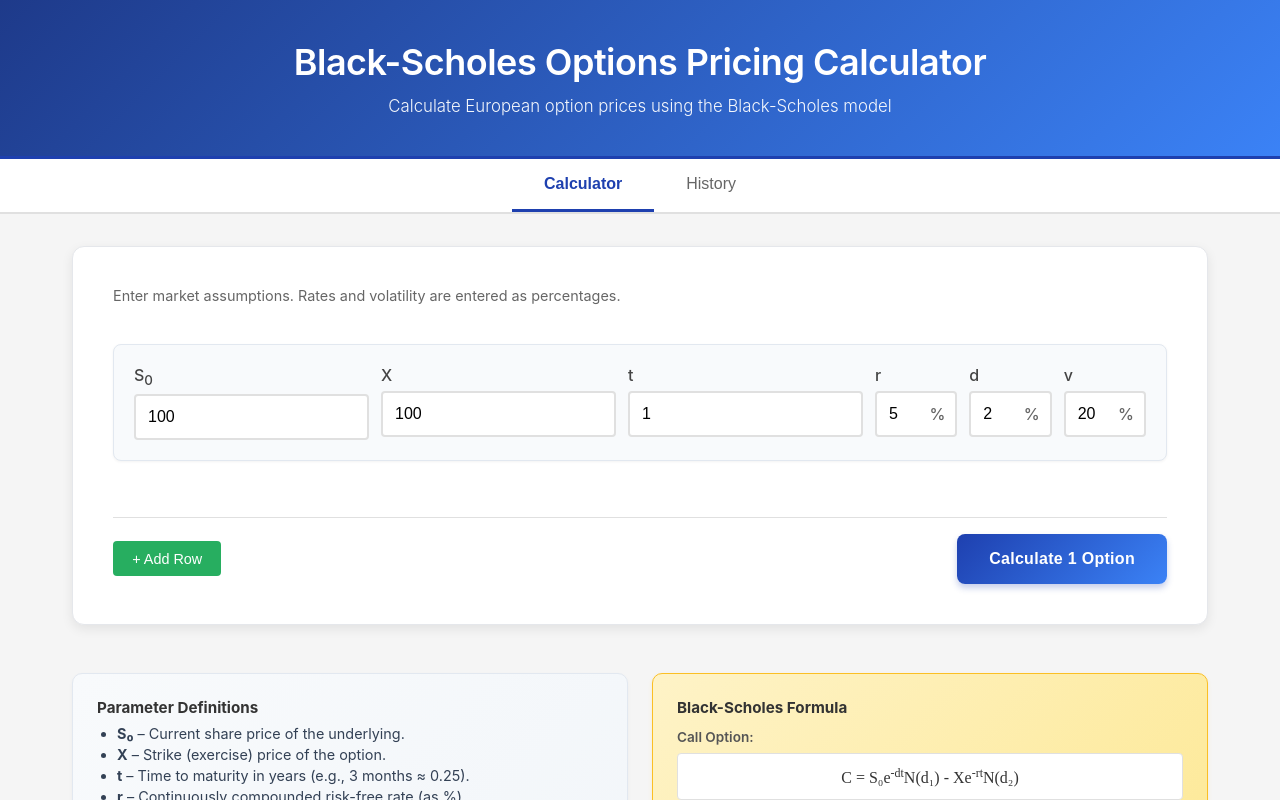
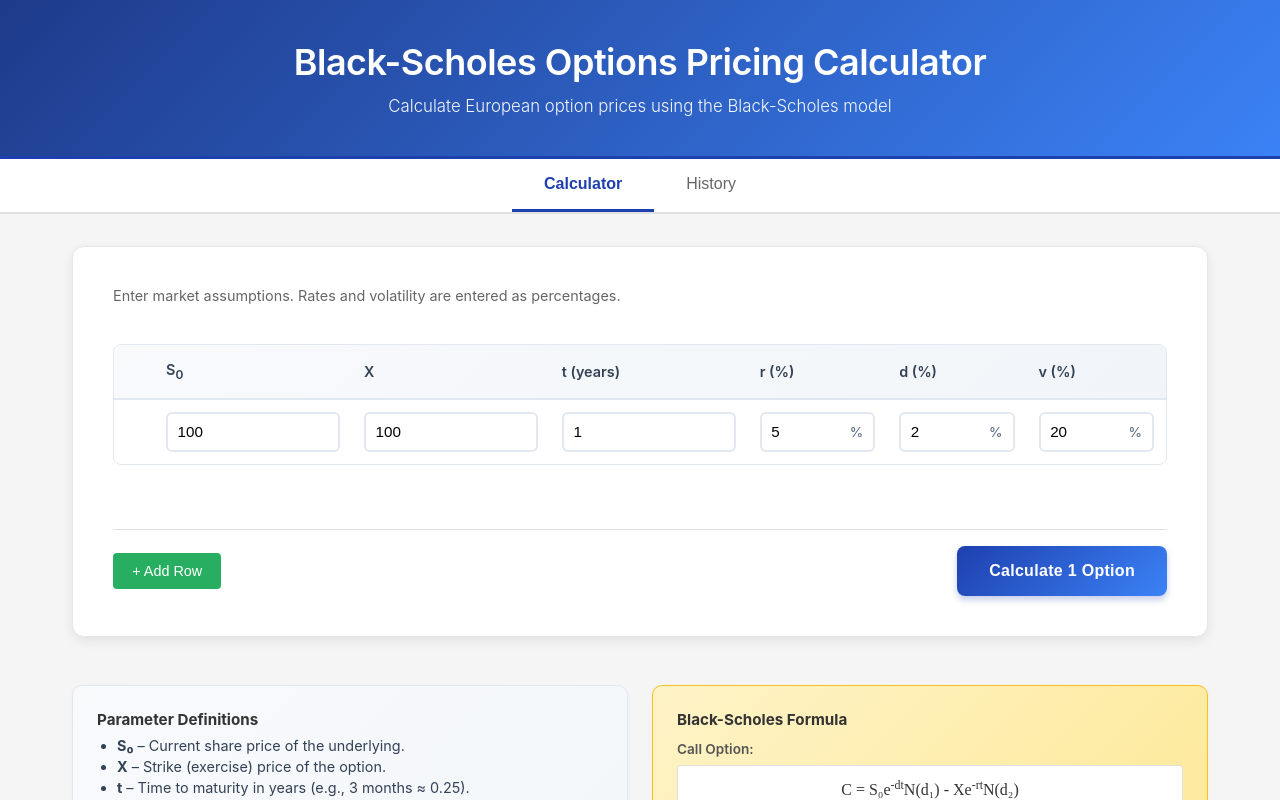
Before and after one commit to Jassie22/Touchstone-Advisory---assessment, a React (Create React App) app in the folder frontend/: page / in a window 1280 px wide. Shown: the top 800 px of the page. Built offline with nearby package versions, Linux system fonts and the light colour scheme; no server answers.

Commit message:
refactor: convert calculator to table format with headers, move results above parameter definitions

```diff
--- a/frontend/src/App.css
+++ b/frontend/src/App.css
@@ -69,6 +69,8 @@
   display: flex;
   flex-direction: column;
   gap: 2rem;
+  max-width: 1400px;
+  margin: 0 auto;
 }
 
 .calculator-form {
@@ -145,33 +147,59 @@
   gap: 1.5rem;
 }
 
-.form-grid-compact {
-  display: grid;
-  grid-template-columns: repeat(6, 1fr);
-  gap: 0.75rem;
-  align-items: start;
+.calculator-table-container {
+  overflow-x: auto;
+  margin-bottom: 1.5rem;
+  border: 1px solid #e2e8f0;
+  border-radius: 8px;
+  background: white;
 }
 
-.calculator-rows {
-  display: flex;
-  flex-direction: column;
-  gap: 1rem;
-  margin-bottom: 1rem;
+.calculator-table {
+  width: 100%;
+  border-collapse: collapse;
+  font-size: 0.95rem;
 }
 
-.calculator-row {
-  position: relative;
-  padding: 1.25rem;
-  background-color: #f8fafc;
-  border-radius: 8px;
-  border: 1px solid #e2e8f0;
-  box-shadow: 0 1px 3px rgba(0, 0, 0, 0.05);
+.calculator-table thead {
+  background: linear-gradient(135deg, #f8fafc 0%, #f1f5f9 100%);
+  border-bottom: 2px solid #e2e8f0;
 }
 
-.remove-row-btn {
-  position: absolute;
-  top: 0.5rem;
-  right: 0.5rem;
+.calculator-table th {
+  padding: 1rem 0.75rem;
+  text-align: left;
+  font-weight: 600;
+  color: #334155;
+  font-size: 0.9rem;
+  white-space: nowrap;
+}
+
+.calculator-table th:first-child {
+  width: 40px;
+  text-align: center;
+}
+
+.calculator-table td {
+  padding: 0.75rem;
+  border-bottom: 1px solid #f1f5f9;
+  vertical-align: top;
+}
+
+.calculator-table tbody tr:hover {
+  background-color: #f8fafc;
+}
+
+.calculator-table tbody tr:last-child td {
+  border-bottom: none;
+}
+
+.row-actions {
+  text-align: center;
+  width: 40px;
+}
+
+.remove-row-btn-table {
   background: none;
   border: none;
   color: #e74c3c;
@@ -179,11 +207,55 @@
   cursor: pointer;
   padding: 0.25rem 0.5rem;
   line-height: 1;
-  transition: color 0.3s ease;
+  transition: all 0.3s ease;
+  border-radius: 4px;
 }
 
-.remove-row-btn:hover {
+.remove-row-btn-table:hover {
   color: #c0392b;
+  background-color: #fee;
+}
+
+.table-input {
+  width: 100%;
+  padding: 0.6rem;
+  border: 2px solid #e2e8f0;
+  border-radius: 6px;
+  font-size: 0.95rem;
+  transition: all 0.3s ease;
+  min-width: 80px;
+}
+
+.table-input:focus {
+  outline: none;
+  border-color: #3b82f6;
+  box-shadow: 0 0 0 3px rgba(59, 130, 246, 0.1);
+}
+
+.input-with-symbol-table {
+  position: relative;
+  display: flex;
+  align-items: center;
+}
+
+.input-with-symbol-table .table-input {
+  padding-right: 2rem;
+}
+
+.input-symbol-table {
+  position: absolute;
+  right: 0.75rem;
+  color: #64748b;
+  font-weight: 500;
+  font-size: 0.85rem;
+  pointer-events: none;
+}
+
+.error-inline {
+  color: #e74c3c;
+  font-size: 0.75rem;
+  margin-top: 0.25rem;
+  line-height: 1.2;
 }
 
 .form-actions {
--- a/frontend/src/App.tsx
+++ b/frontend/src/App.tsx
@@ -63,6 +63,59 @@ function App() {
             <CalculatorForm onSubmit={handleCalculate} onBatchResults={handleBatchResults} isLoading={isLoading} />
             {error && <div className="error-message">{error}</div>}
             <ResultsDisplay result={currentResult} />
+            <div className="info-panels-container">
+              <section className="inputs-info-panel">
+                <h3>Parameter Definitions</h3>
+                <ul>
+                  <li>
+                    <strong>S₀</strong> – Current share price of the underlying.
+                  </li>
+                  <li>
+                    <strong>X</strong> – Strike (exercise) price of the option.
+                  </li>
+                  <li>
+                    <strong>t</strong> – Time to maturity in years (e.g., 3 months ≈
+                    0.25).
+                  </li>
+                  <li>
+                    <strong>r</strong> – Continuously compounded risk-free rate (as %).
+                  </li>
+                  <li>
+                    <strong>d</strong> – Continuous dividend yield on the underlying (as %).
+                  </li>
+                  <li>
+                    <strong>v</strong> – Annualised volatility of the underlying
+                    return (as %).
+                  </li>
+                </ul>
+              </section>
+
+              <section className="formula-panel">
+                <h3>Black-Scholes Formula</h3>
+                <div className="formula-content">
+                  <div className="formula-section">
+                    <h4>Call Option:</h4>
+                    <div className="formula">
+                      C = S₀e<sup>-dt</sup>N(d₁) - Xe<sup>-rt</sup>N(d₂)
+                    </div>
+                  </div>
+                  <div className="formula-section">
+                    <h4>Put Option:</h4>
+                    <div className="formula">
+                      P = Xe<sup>-rt</sup>N(-d₂) - S₀e<sup>-dt</sup>N(-d₁)
+                    </div>
+                  </div>
+                  <div className="formula-section">
+                    <h4>Where:</h4>
+                    <div className="formula-intermediates">
+                      <div>d₁ = [ln(S₀/X) + (r - d + ½v²)t] / (v√t)</div>
+                      <div>d₂ = d₁ - v√t</div>
+                      <div className="formula-note">N(x) = cumulative standard normal distribution</div>
+                    </div>
+                  </div>
+                </div>
+              </section>
+            </div>
           </div>
         )}
 
--- a/frontend/src/components/CalculatorForm.tsx
+++ b/frontend/src/components/CalculatorForm.tsx
@@ -150,22 +150,35 @@ export const CalculatorForm: React.FC<CalculatorFormProps> = ({
           </p>
         </div>
 
-        <div className="calculator-rows">
+        <div className="calculator-table-container">
+          <table className="calculator-table">
+            <thead>
+              <tr>
+                <th></th>
+                <th>S<sub>0</sub></th>
+                <th>X</th>
+                <th>t (years)</th>
+                <th>r (%)</th>
+                <th>d (%)</th>
+                <th>v (%)</th>
+              </tr>
+            </thead>
+            <tbody>
               {rows.map((row, rowIndex) => (
-            <div key={rowIndex} className="calculator-row">
+                <tr key={rowIndex}>
+                  <td className="row-actions">
                     {rowIndex > 0 && (
                       <button
                         type="button"
                         onClick={() => removeRow(rowIndex)}
-                  className="remove-row-btn"
+                        className="remove-row-btn-table"
                         title="Remove row"
                       >
                         ×
                       </button>
                     )}
-              <div className="form-grid-compact">
-                <div className="form-group">
-                  <label>S<sub>0</sub></label>
+                  </td>
+                  <td>
                     <input
                       type="number"
                       value={row.s0}
@@ -173,12 +186,11 @@ export const CalculatorForm: React.FC<CalculatorFormProps> = ({
                       step="0.01"
                       min="0.01"
                       required
+                      className="table-input"
                     />
-                  {errors[rowIndex]?.s0 && <span className="error">{errors[rowIndex].s0}</span>}
-                </div>
-
-                <div className="form-group">
-                  <label>X</label>
+                    {errors[rowIndex]?.s0 && <div className="error-inline">{errors[rowIndex].s0}</div>}
+                  </td>
+                  <td>
                     <input
                       type="number"
                       value={row.x}
@@ -186,12 +198,11 @@ export const CalculatorForm: React.FC<CalculatorFormProps> = ({
                       step="0.01"
                       min="0.01"
                       required
+                      className="table-input"
                     />
-                  {errors[rowIndex]?.x && <span className="error">{errors[rowIndex].x}</span>}
-                </div>
-
-                <div className="form-group">
-                  <label>t</label>
+                    {errors[rowIndex]?.x && <div className="error-inline">{errors[rowIndex].x}</div>}
+                  </td>
+                  <td>
                     <input
                       type="number"
                       value={row.t}
@@ -199,13 +210,12 @@ export const CalculatorForm: React.FC<CalculatorFormProps> = ({
                       step="0.01"
                       min="0.01"
                       required
+                      className="table-input"
                     />
-                  {errors[rowIndex]?.t && <span className="error">{errors[rowIndex].t}</span>}
-                </div>
-
-                <div className="form-group">
-                  <label>r</label>
-                  <div className="input-with-symbol">
+                    {errors[rowIndex]?.t && <div className="error-inline">{errors[rowIndex].t}</div>}
+                  </td>
+                  <td>
+                    <div className="input-with-symbol-table">
                       <input
                         type="number"
                         value={row.r}
@@ -214,15 +224,14 @@ export const CalculatorForm: React.FC<CalculatorFormProps> = ({
                         min="0"
                         max="100"
                         required
+                        className="table-input"
                       />
-                    <span className="input-symbol">%</span>
+                      <span className="input-symbol-table">%</span>
                     </div>
-                  {errors[rowIndex]?.r && <span className="error">{errors[rowIndex].r}</span>}
-                </div>
-
-                <div className="form-group">
-                  <label>d</label>
-                  <div className="input-with-symbol">
+                    {errors[rowIndex]?.r && <div className="error-inline">{errors[rowIndex].r}</div>}
+                  </td>
+                  <td>
+                    <div className="input-with-symbol-table">
                       <input
                         type="number"
                         value={row.d}
@@ -231,15 +240,14 @@ export const CalculatorForm: React.FC<CalculatorFormProps> = ({
                         min="0"
                         max="100"
                         required
+                        className="table-input"
                       />
-                    <span className="input-symbol">%</span>
+                      <span className="input-symbol-table">%</span>
                     </div>
-                  {errors[rowIndex]?.d && <span className="error">{errors[rowIndex].d}</span>}
-                </div>
-
-                <div className="form-group">
-                  <label>v</label>
-                  <div className="input-with-symbol">
+                    {errors[rowIndex]?.d && <div className="error-inline">{errors[rowIndex].d}</div>}
+                  </td>
+                  <td>
+                    <div className="input-with-symbol-table">
                       <input
                         type="number"
                         value={row.v}
@@ -248,14 +256,16 @@ export const CalculatorForm: React.FC<CalculatorFormProps> = ({
                         min="0"
                         max="100"
                         required
+                        className="table-input"
                       />
-                    <span className="input-symbol">%</span>
+                      <span className="input-symbol-table">%</span>
                     </div>
-                  {errors[rowIndex]?.v && <span className="error">{errors[rowIndex].v}</span>}
-                </div>
-              </div>
-            </div>
+                    {errors[rowIndex]?.v && <div className="error-inline">{errors[rowIndex].v}</div>}
+                  </td>
+                </tr>
               ))}
+            </tbody>
+          </table>
         </div>
 
         <div className="form-actions">
@@ -267,60 +277,6 @@ export const CalculatorForm: React.FC<CalculatorFormProps> = ({
           </button>
         </div>
       </form>
-
-      <div className="info-panels-container">
-        <section className="inputs-info-panel">
-          <h3>Parameter Definitions</h3>
-          <ul>
-            <li>
-              <strong>S₀</strong> – Current share price of the underlying.
-            </li>
-            <li>
-              <strong>X</strong> – Strike (exercise) price of the option.
-            </li>
-            <li>
-              <strong>t</strong> – Time to maturity in years (e.g., 3 months ≈
-              0.25).
-            </li>
-            <li>
-              <strong>r</strong> – Continuously compounded risk-free rate (as %).
-            </li>
-            <li>
-              <strong>d</strong> – Continuous dividend yield on the underlying (as %).
-            </li>
-            <li>
-              <strong>v</strong> – Annualised volatility of the underlying
-              return (as %).
-            </li>
-          </ul>
-        </section>
-
-        <section className="formula-panel">
-          <h3>Black-Scholes Formula</h3>
-          <div className="formula-content">
-            <div className="formula-section">
-              <h4>Call Option:</h4>
-              <div className="formula">
-                C = S₀e<sup>-dt</sup>N(d₁) - Xe<sup>-rt</sup>N(d₂)
-              </div>
-            </div>
-            <div className="formula-section">
-              <h4>Put Option:</h4>
-              <div className="formula">
-                P = Xe<sup>-rt</sup>N(-d₂) - S₀e<sup>-dt</sup>N(-d₁)
-              </div>
-            </div>
-            <div className="formula-section">
-              <h4>Where:</h4>
-              <div className="formula-intermediates">
-                <div>d₁ = [ln(S₀/X) + (r - d + ½v²)t] / (v√t)</div>
-                <div>d₂ = d₁ - v√t</div>
-                <div className="formula-note">N(x) = cumulative standard normal distribution</div>
-              </div>
-            </div>
-          </div>
-        </section>
-      </div>
     </>
   );
 };
```
Lines whose indentation alone changed are shown as unchanged.
